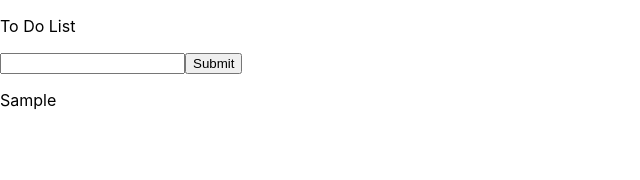
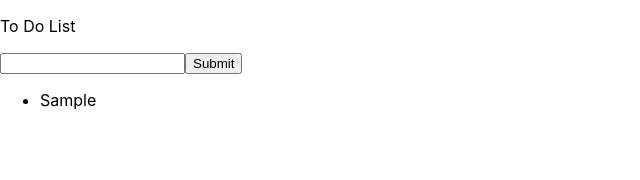
Before and after one commit to nguyennguyenloc/internshipWand, a React (Create React App) app in the folder todoapp/: page / in a window 1280 px wide. Both pictures are taken after typing "Sample" into the empty fields and a click on the button "Submit". Shown: the top 180 px of the page, without its empty margins (0-640 px from the left). Built offline with nearby package versions, Linux system fonts and the light colour scheme.

Commit message:
DisplayList

```diff
--- a/todoapp/src/App.js
+++ b/todoapp/src/App.js
@@ -1,5 +1,5 @@
 import React from 'react';
-import ReactDOM from 'react-dom';
+// import ReactDOM from 'react-dom';
 
 // import logo from './logo.svg';
 // import './App.css';
@@ -18,30 +18,17 @@ import ReactDOM from 'react-dom';
 // }
 
 // export default App;
-// class DisplayList extends React.Component {
-//   render() {
-//     return (
-//       <div>
-//         <ul>
-//           {this.props.items.map((item, i) => {
-//             return <li key={item}>{item}</li>
-//           })}
-//         </ul>
-//       </div>
-//     )
-//   };
-// }
-// ReactDOM.render(<DisplayList />, document.getElementById('root'));
+
 
 const App = props => (
   <div>
-    <div>
+    {/* <div>
       <ul>
         {this.props.items.map((item, i) => {
           return <li key={i}>{item}</li>
         })}
       </ul>
-    </div>
+    </div> */}
   </div >
 );
 
--- /dev/null
+++ b/todoapp/src/DisplayList.js
@@ -0,0 +1,18 @@
+import React from 'react';
+// import ReactDOM from 'react-dom';
+
+export default class DisplayList extends React.Component {
+    render() {
+        return (
+            <div>
+                <ul>
+                    {this.props.items.map((item, i) => {
+                        return <li key={item}>{item}</li>
+                    })}
+                </ul>
+                {/* <h1>alololololo</h1> */}
+            </div>
+        )
+    };
+}
+// ReactDOM.render(<DisplayList />, document.getElementById('root'));
--- a/todoapp/src/index.js
+++ b/todoapp/src/index.js
@@ -1,7 +1,8 @@
 import React from 'react';
 import ReactDOM from 'react-dom';
 import './index.css';
-import App from './App';
+// import App from './App';
+import DisplayList from './DisplayList';
 
 class TodoList extends React.Component {
   constructor(props) {
@@ -31,7 +32,8 @@ class TodoList extends React.Component {
           <input onChange={this.handleChange.bind(this)} value={this.state.text} />
           <button>Submit</button>
         </form>
-        <p>{this.state.items.toString()}</p>
+        {/* <p>{this.state.items.toString()}</p> */}
+        <DisplayList items={this.state.items} />
       </div>
     );
   }
```
